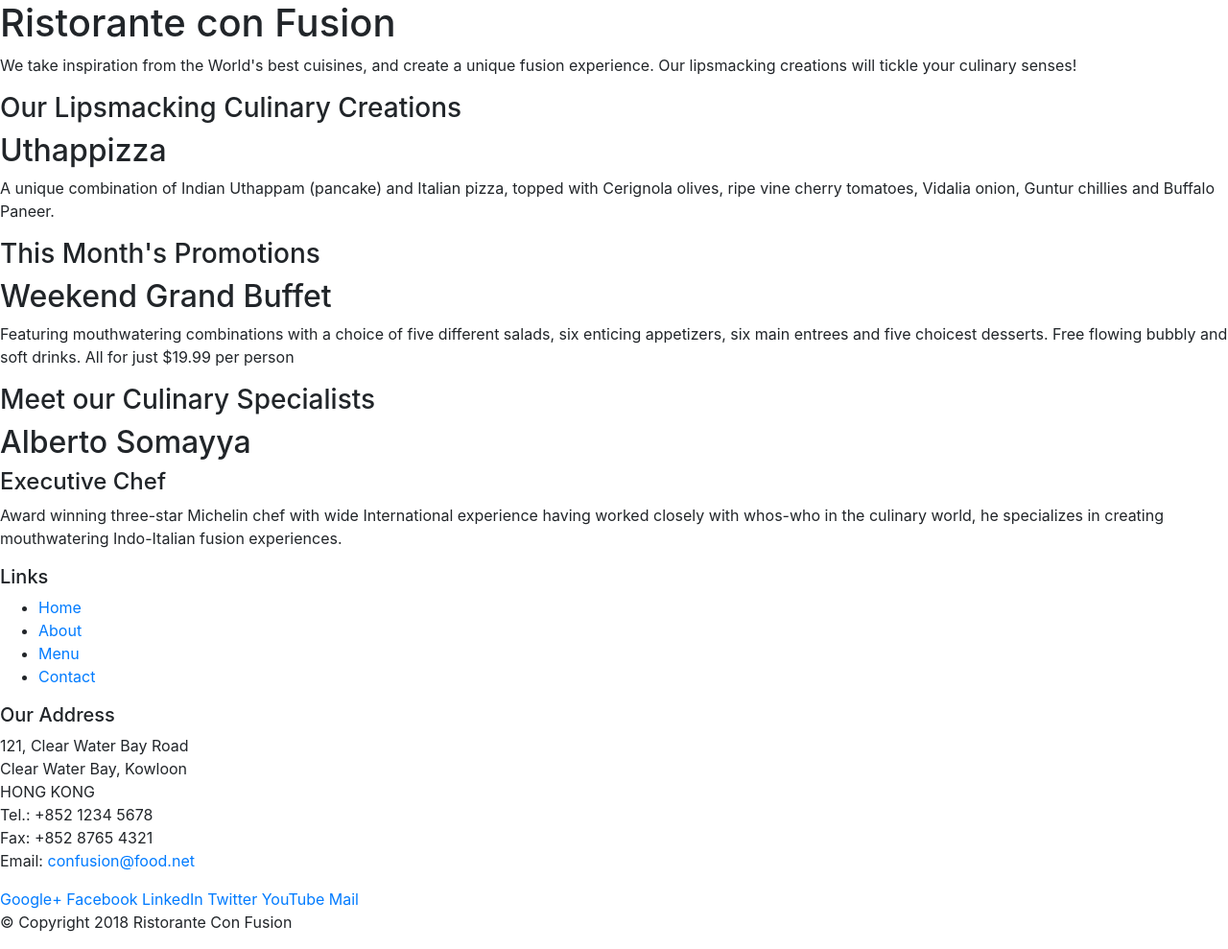
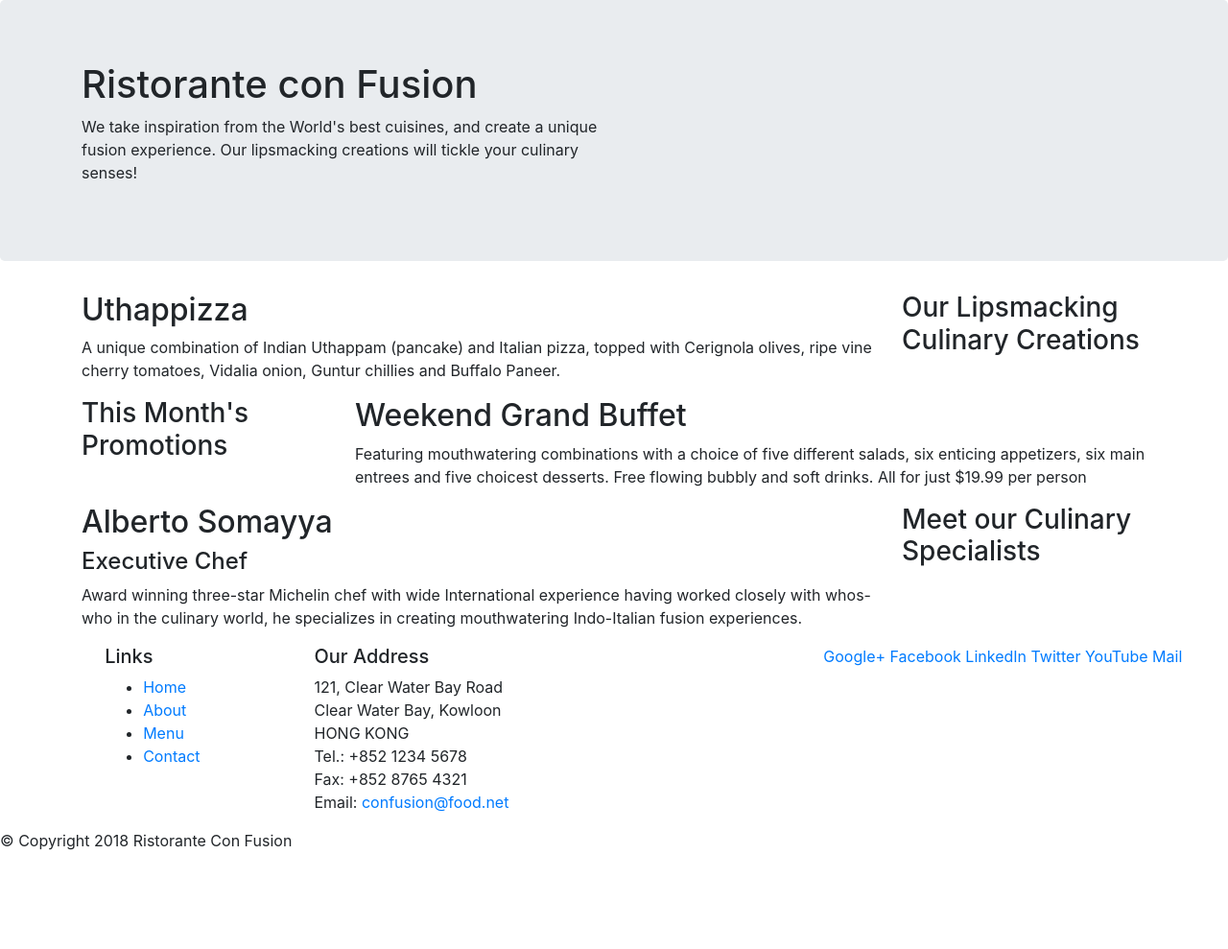
Before and after one commit to iamhimanshu001239/git-tests, a website: page index.html in a window 1280 px wide. Shown: the whole page at 96% size. After the commit the page ends 904 px from the top, so only its background shows below. Drawn offline with nearby package versions, Linux system fonts and the light colour scheme.

Commit message:
after bootstrappart1

```diff
--- a/index.html
+++ b/index.html
@@ -1,7 +1,7 @@
 <!DOCTYPE html>
 <html lang="en">
 
-<head>
+<head class ="container">
     <!-- Required meta tags always come first -->
     <meta charset="utf-8">
     <meta name="viewport" content="width=device-width, initial-scale=1, shrink-to-fit=no">
@@ -14,46 +14,46 @@
 
 <body>
 
-    <header>
-        <div>
-            <div>
-                <div>
+    <header class="jumbotron">
+        <div class="container">
+            <div class="row">
+                <div class="col-12 col-sm-6">
                     <h1>Ristorante con Fusion</h1>
                     <p>We take inspiration from the World's best cuisines, and create a unique fusion experience. Our lipsmacking creations will tickle your culinary senses!</p>
                 </div>
-                <div>
+                <div class="col-12 col-sm">
                 </div>
             </div>
         </div>
     </header>
 
-    <div>
-        <div>
-            <div>
+    <div class="container">
+        <div class="row">
+            <div class="col-12 col-sm-4 order-sm-last col-md-3" >
                 <h3>Our Lipsmacking Culinary Creations</h3>
             </div>
-            <div>
+            <div class="col col-sm order-sm-first col-md">
                 <h2>Uthappizza</h2>
                 <p>A unique combination of Indian Uthappam (pancake) and Italian pizza, topped with Cerignola olives, ripe vine cherry tomatoes, Vidalia onion, Guntur chillies and Buffalo Paneer.</p>
             </div>
         </div>
 
 
-        <div>
-            <div>
+        <div class="row">
+            <div class="col-12 col-sm-4 col-md-3">
                 <h3>This Month's Promotions</h3>
             </div>
-            <div>
+            <div class="col col-sm col-md" >
                 <h2>Weekend Grand Buffet</h2>
                 <p>Featuring mouthwatering combinations with a choice of five different salads, six enticing appetizers, six main entrees and five choicest desserts. Free flowing bubbly and soft drinks. All for just $19.99 per person </p>
             </div>
         </div>
 
-        <div>
-            <div>
+        <div class="row">
+            <div class="col-12 col-sm-4 order-sm-last col-md-3">
                 <h3>Meet our Culinary Specialists</h3>
             </div>
-            <div>
+            <div class="col col-sm  order-sm-first col-md">
                 <h2>Alberto Somayya</h2>
                 <h4>Executive Chef</h4>
                 <p>Award winning three-star Michelin chef with wide International experience having worked closely with whos-who in the culinary world, he specializes in creating mouthwatering Indo-Italian fusion experiences. </p>
@@ -62,9 +62,9 @@
     </div>
 
     <footer>
-        <div>
-            <div>
-                <div>
+        <div class="footer">
+            <div class="row">
+                <div class=" col-4  offset-1 col-sm-2">
                     <h5>Links</h5>
                     <ul>
                         <li><a href="#">Home</a></li>
@@ -73,7 +73,7 @@
                         <li><a href="#">Contact</a></li>
                     </ul>
                 </div>
-                <div>
+                <div class="col-7 col-sm-5">
                     <h5>Our Address</h5>
                     <address>
 		              121, Clear Water Bay Road<br>
@@ -84,7 +84,7 @@
 		              Email: <a href="mailto:confusion@food.net">confusion@food.net</a>
 		           </address>
                 </div>
-                <div>
+                <div col-1 col-sm-4>
                     <div>
                         <a href="http://google.com/+">Google+</a>
                         <a href="http://www.facebook.com/profile.php?id=">Facebook</a>
@@ -95,8 +95,8 @@
                     </div>
                 </div>
            </div>
-           <div>
-                <div>
+           <div class="row">
+                <div class="col-auto">
                     <p>© Copyright 2018 Ristorante Con Fusion</p>
                 </div>
            </div>
```
